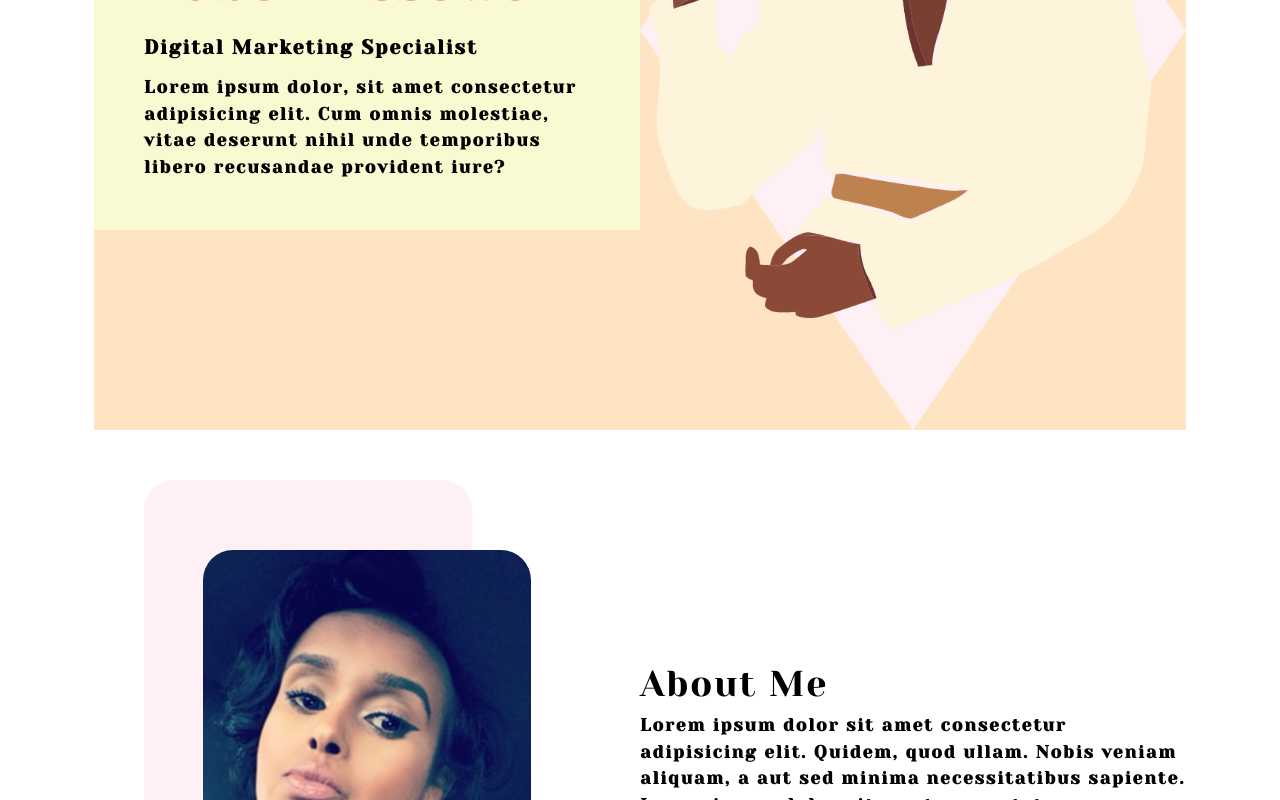
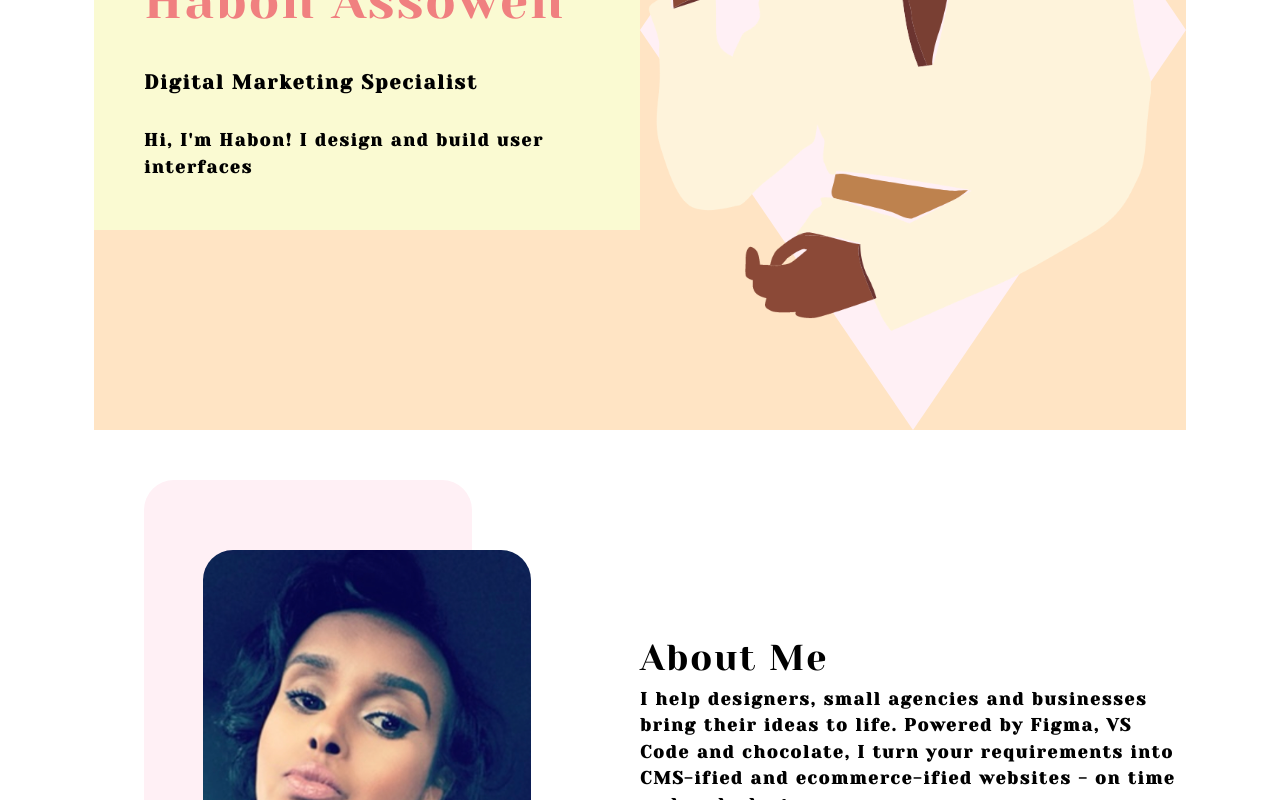
Before and after one commit to habonassoweh/react-portfolio-ha, a React (Create React App) app: page / in a window 1280 px wide. Shown: the part 540-1340 px from the top of the page. Built offline with nearby package versions, Linux system fonts and the light colour scheme.

Commit message:
populate project description

```diff
--- a/src/components/about/About.jsx
+++ b/src/components/about/About.jsx
@@ -5,7 +5,7 @@ import aboutPic from "../../img/about-image.jpg"
 const About = () => {
   return (
 
-    <div className='about'>
+    <div className='about' id='#home'>
         <div className="about-left">
             <div className="about-card bg"></div>
             <div className="about-card">
@@ -15,8 +15,8 @@ const About = () => {
         <div className="about-right">
             <h1 className='about-title'id="what-we-do" >About Me</h1>
             <p className="about-subtitle">
-                Lorem ipsum dolor sit amet consectetur adipisicing elit. Quidem, quod ullam. Nobis veniam aliquam,
-                a aut sed minima necessitatibus sapiente.
+
+I help designers, small agencies and businesses bring their ideas to life. Powered by Figma, VS Code and chocolate, I turn your requirements into CMS-ified and ecommerce-ified websites - on time and on budget.
             </p>
 
             <p className='about-des'>
--- a/src/components/bio/Bio.jsx
+++ b/src/components/bio/Bio.jsx
@@ -24,7 +24,7 @@ const About = () => {
             </div>
         </div>
 
-        <p className="bio-desc">Lorem ipsum dolor, sit amet consectetur adipisicing elit. Cum omnis molestiae, vitae deserunt nihil unde temporibus libero recusandae provident iure?</p>
+        <p className="bio-desc">Hi, I'm Habon! I design and build user interfaces</p>
 
     </div>
 
--- a/src/components/portfolio/PhotoList.jsx
+++ b/src/components/portfolio/PhotoList.jsx
@@ -20,37 +20,37 @@ function PhotoList() {
     const [photos] = useState([{
         name:"project 1",
         category:"images",
-        describe: "Lorem ipsum dolor sit amet consectetur adipisicing elit. Dolorem, ullam.",
+        description: "An image of purple clouds",
         variable: clouds
     },
     {
         name:"project 2",
         category:"images",
-        describe: "Lorem ipsum dolor sit amet consectetur adipisicing elit. Dolorem, ullam.",
+        description: "An image of a galactic blue sky.",
         variable: sparkly
     },
     {
         name:"project 3",
         category:"portfolio",
-        describe: "Lorem ipsum dolor sit amet consectetur adipisicing elit. Dolorem, ullam.",
+        description: "An image of light green/orange clouds",
         variable: greencloud
     },
     {
         name:"project 4",
         category:"portfolio",
-        describe: "Lorem ipsum dolor sit amet consectetur adipisicing elit. Dolorem, ullam.",
+        description: "An image of blue clouds",
         variable: bluecloud
     },
     {
         name:"project 5",
         category:"portfolio",
-        describe: "Lorem ipsum dolor sit amet consectetur adipisicing elit. Dolorem, ullam.",
+        description: "An image of pastel clouds.",
         variable: pastel
     },
     {
         name:"project 6",
         category:"portfolio",
-        describe: "Lorem ipsum dolor sit amet consectetur adipisicing elit. Dolorem, ullam.",
+        description: "An image of pink clouds.",
         variable: pinkcloud
     }])
     const toggleModal = (image, i) => {
```
Also changed, not shown: 18 other files (tests, documents, lock files or other folders).
